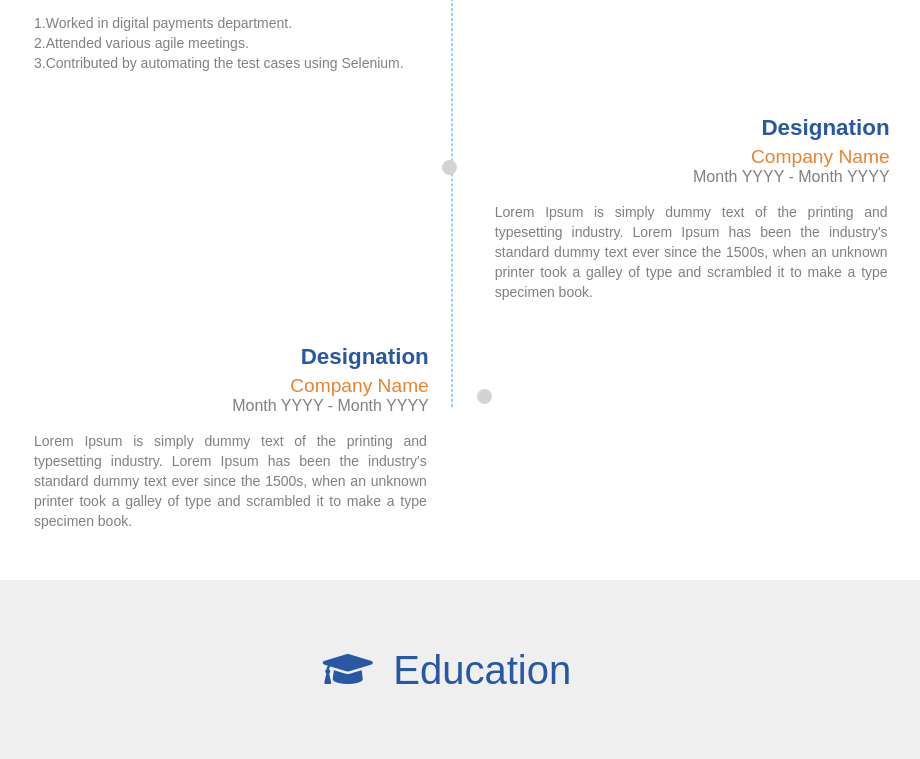
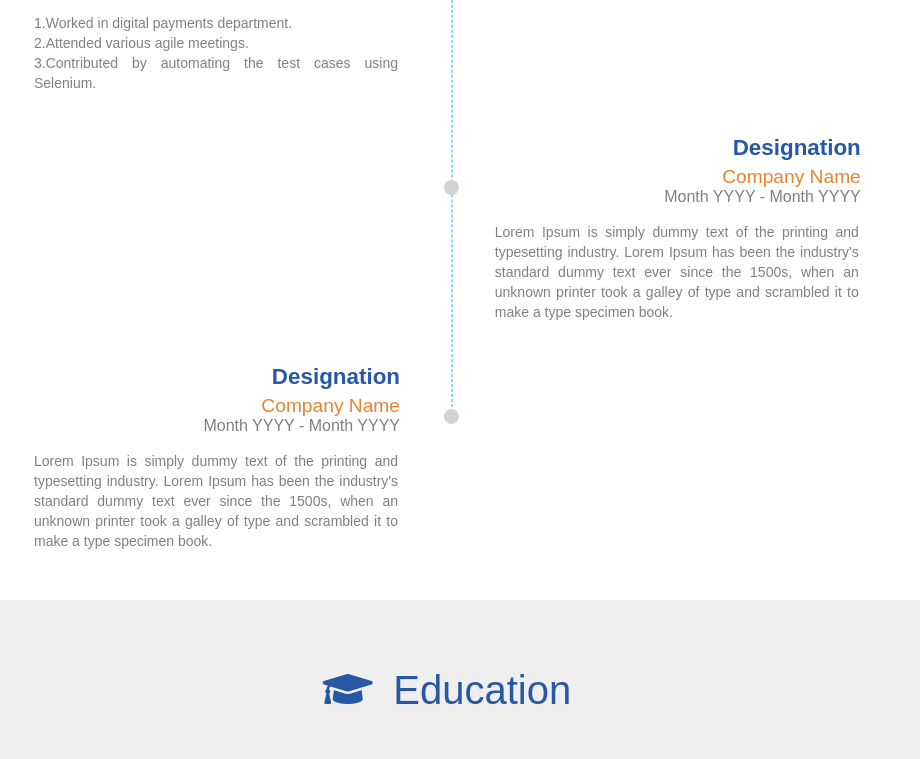
Before and after one commit to deepanshnigam/My-Portfolio, a plain HTML site: page index.html in a window 1280 px wide. Shown: the part 1482-2241 px from the top of the page, without its empty margins (189-1109 px from the left). Drawn offline with Linux system fonts and the light colour scheme.

Commit message:
Update style.css

```diff
--- a/style.css
+++ b/style.css
@@ -234,7 +234,7 @@ section:nth-child(2n + 1) {
 
 .timeline-box {
     padding: 5px;
-    width: 43%;
+    width: 40%;
     min-height: 150px;
     position: relative;
     left: 5%;
```
